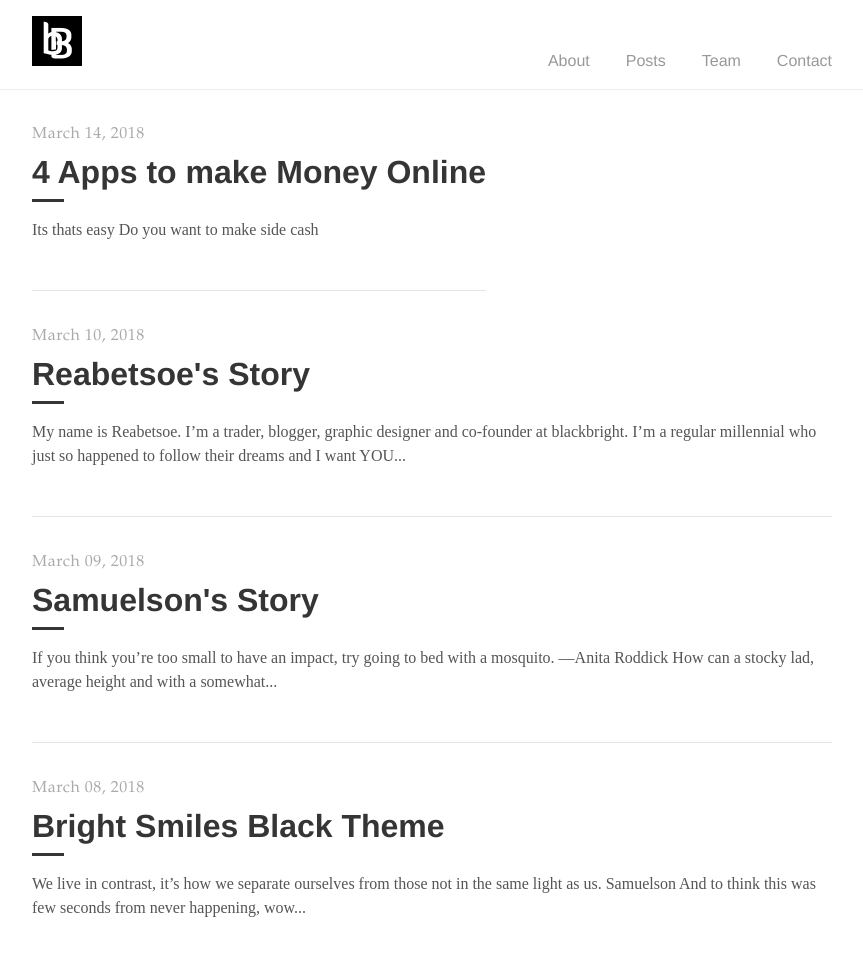
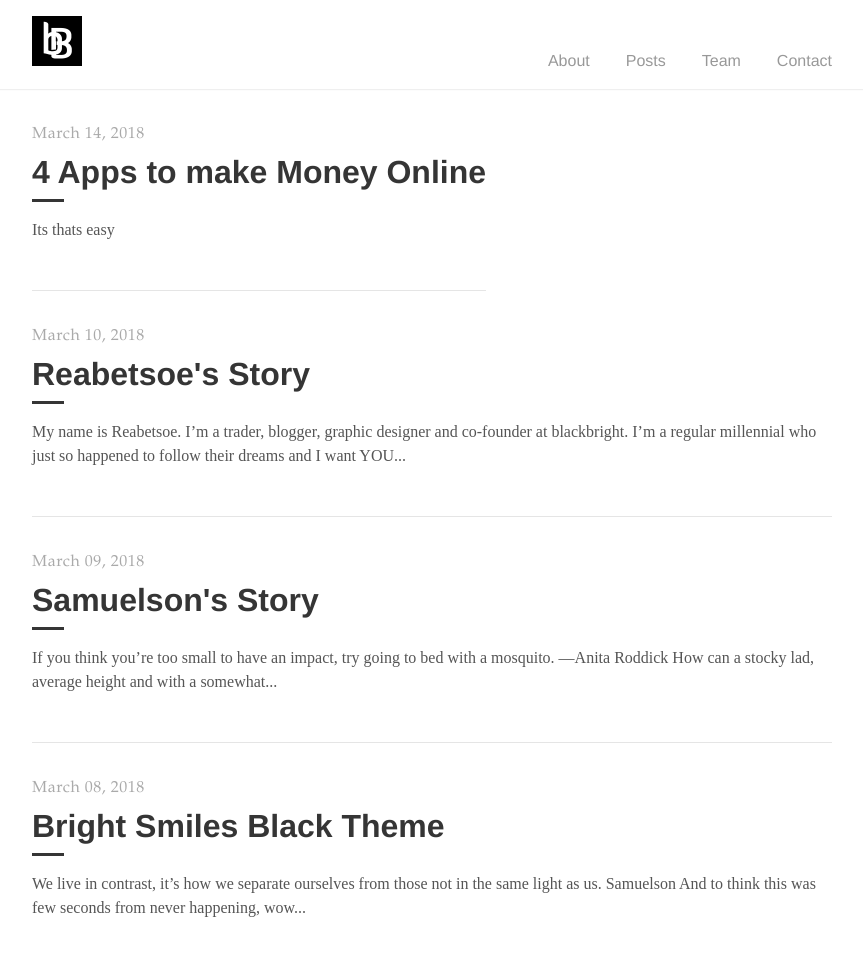
Before and after one commit to AfronautSA/blackbright, a Jekyll site: the page built from index.html, in a window 1280 px wide, cut to the strip 0-1028 px from the top of the page. Shown: the top 956 px of the strip, without its empty margins (208-1071 px from the left). Built offline with Jekyll 4.4.1, drawn with Linux system fonts in a browser that asks for light colours.

Commit message:
Update Money post and Image

```diff
--- a/_posts/2018-03-14-Make-Money-Online.md
+++ b/_posts/2018-03-14-Make-Money-Online.md
@@ -6,4 +6,5 @@
 
 > Its thats easy
 
-Do you want to make side cash
+
+![Make Money Online]({{site.baseurl}}/assets/images/samuelson/Money.jpg)
```
Also changed, not shown: 1 other file.
